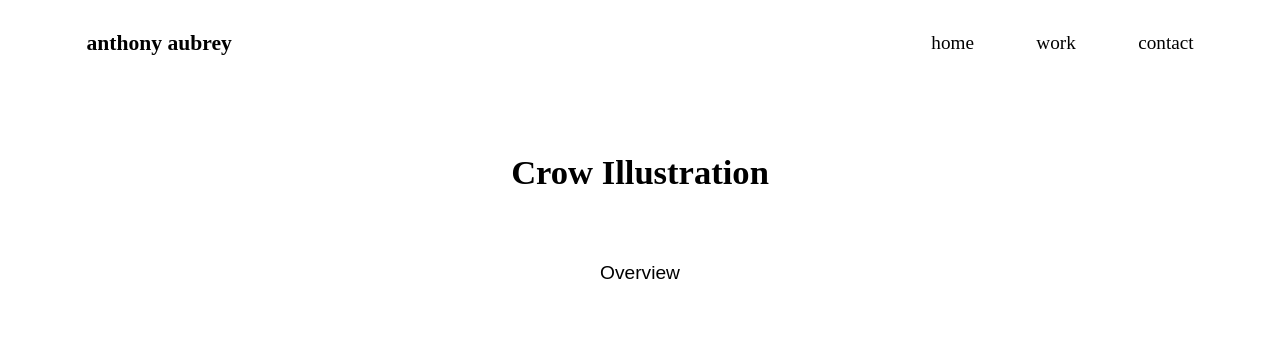
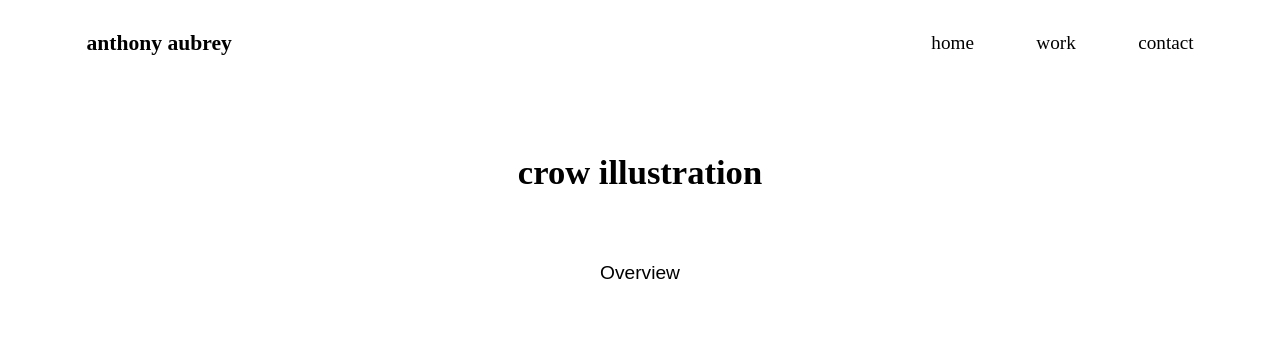
Before and after one commit to anthonyaubrey/portfolio, a Jekyll site: the page built from crowillustration.html, in a window 1280 px wide. Shown: the top 350 px of the page. Built offline with Jekyll 4.4.1, drawn with Linux system fonts in a browser that asks for light colours.

```diff
--- a/crowillustration.html
+++ b/crowillustration.html
@@ -4,7 +4,7 @@
 
 <main role="main" id="main" class="text-center">
   <div class="wrapper">
-    <h1 class="island-2 wrapper">Crow Illustration</h1>
+    <h1 class="island-2 wrapper">crow illustration</h1>
     <p class="open-sans">Overview</p>
     <img class="img-flex"src="{{site.baseurl}}/img/crowdesign-l.jpg">
   </div>
```
Also changed, not shown: img/crowdesign.jpg.
